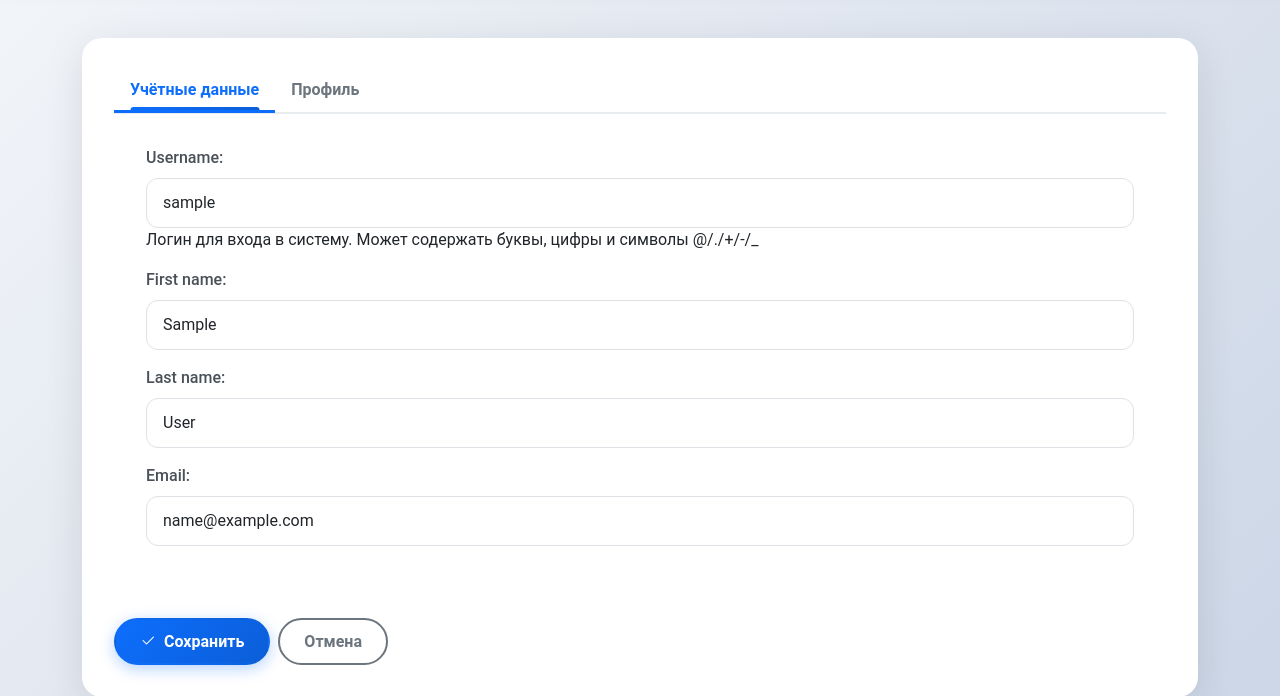
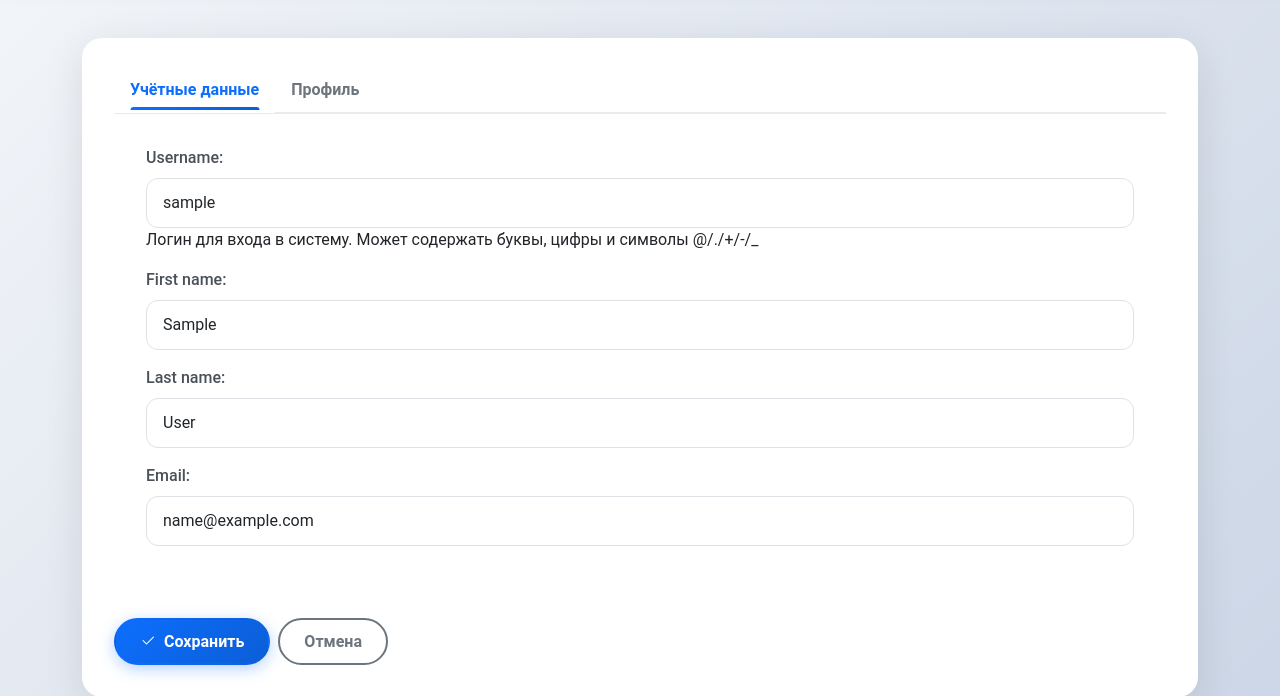
Before and after one commit to khasanyanovk/AutoService, a Django app: page /admin-user/1/edit/ in a window 1280 px wide. Shown: the part 197-893 px from the top of the page. Run offline with Django 5.2, Linux system fonts and the light colour scheme; the visitor is signed in with stand-in values (Sample User, id 1); data comes from the database, SQL or seed files in the repository; data that the repository does not hold is empty; some libraries are stand-ins or nearby versions.

Commit message:
fix/fix-nav-underlying fixed nav admin panel underlying

```diff
--- a/admin_panel/static/admin_panel/css/admin-user-edit.css
+++ b/admin_panel/static/admin_panel/css/admin-user-edit.css
@@ -18,11 +18,6 @@
   }
   .nav-tabs .nav-link:hover {
     color: #0d6efd;
-    border-bottom-color: #0d6efd;
-  }
-  .nav-tabs .nav-link.active {
-    color: #0d6efd;
-    background: transparent;
     border-bottom-color: #0d6efd;
   }
 
```
